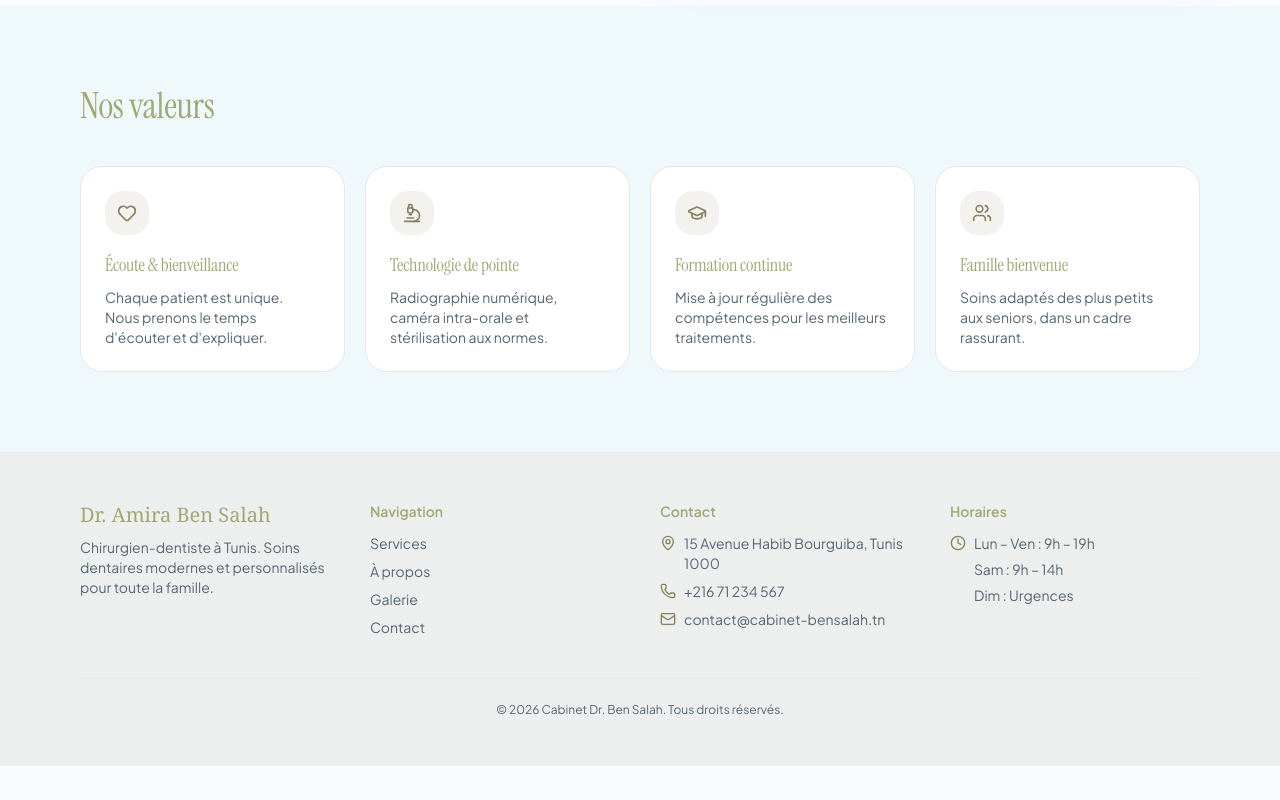
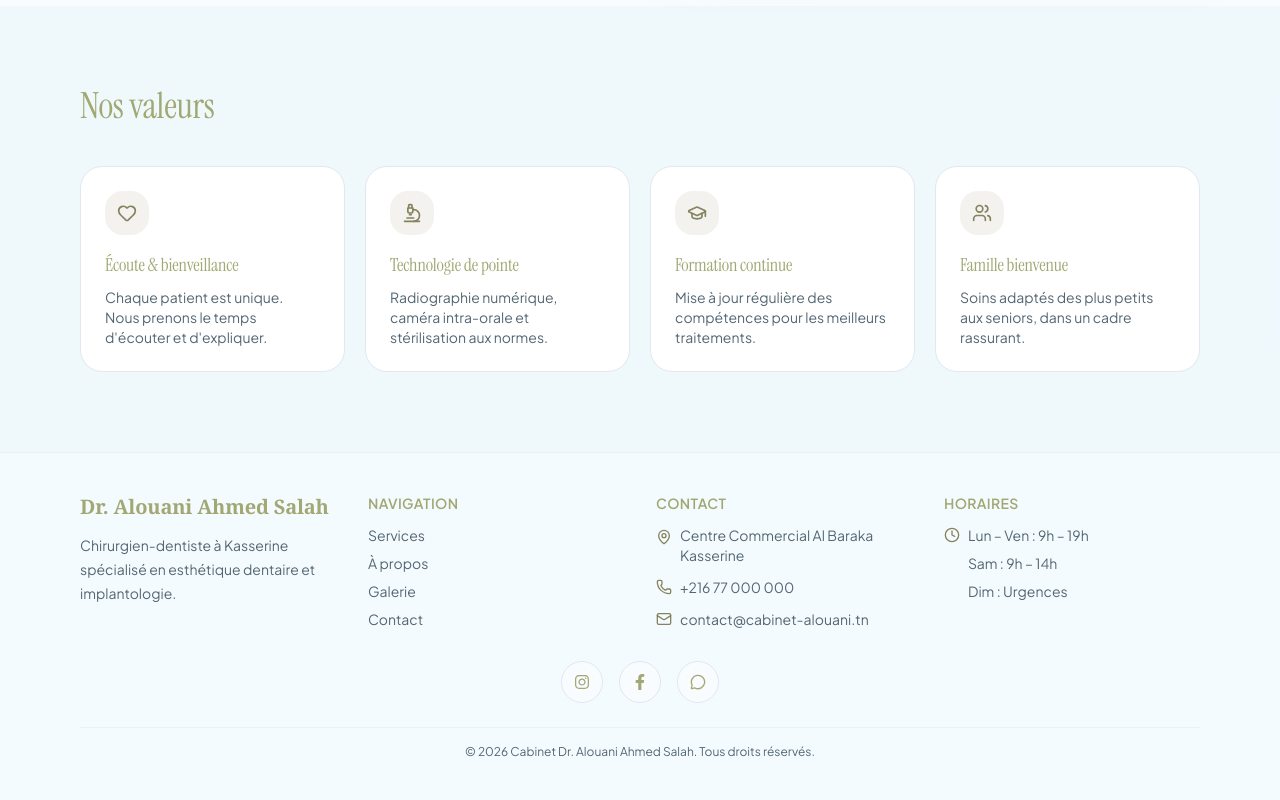
Before and after one commit to Yesserabedlmoujib/dentist-showcase-website, a React (Vite) app: page /about in a window 1280 px wide. Shown: the part 921-1721 px from the top of the page. Before the commit the page ends 1687 px from the top, so only its background shows below. Built offline with nearby package versions, Linux system fonts and the light colour scheme.

Commit message:
feat(footer): redesign footer with social media links and modern UI

```diff
--- a/package.json
+++ b/package.json
@@ -26,6 +26,7 @@
     "next-themes": "^0.4.6",
     "react": "^18.3.1",
     "react-dom": "^18.3.1",
+    "react-icons": "^5.6.0",
     "shadcn": "^4.7.0",
     "sonner": "^2.0.7",
     "tailwind-merge": "^3.6.0",
--- a/src/components/site-footer.tsx
+++ b/src/components/site-footer.tsx
@@ -1,86 +1,151 @@
 import { Link } from "@tanstack/react-router";
-import { MapPin, Phone, Mail, Clock } from "lucide-react";
+import { MapPin, Phone, Mail, Clock, MessageCircle } from "lucide-react";
+import { FaInstagram, FaFacebookF } from "react-icons/fa";
 
 export function SiteFooter() {
   return (
-    <footer className="border-t border-border/60 bg-primary/10">
-      <div className="mx-auto max-w-6xl px-4 py-12">
-        <div className="grid gap-10 md:grid-cols-4">
+    <footer className="border-t border-border/50 bg-secondary/20">
+      <div className="mx-auto max-w-6xl px-4 py-10">
+        {/* Top Grid */}
+        <div className="grid gap-8 md:grid-cols-4">
+          {/* Brand */}
           <div>
-            <div className="font-serif text-xl">Dr. Amira Ben Salah</div>
-            <p className="mt-2 text-sm text-muted-foreground">
-              Chirurgien-dentiste à Tunis. Soins dentaires modernes et
-              personnalisés pour toute la famille.
+            <h2 className="font-serif text-xl font-semibold">
+              Dr. Alouani Ahmed Salah
+            </h2>
+
+            <p className="mt-3 text-sm leading-6 text-muted-foreground">
+              Chirurgien-dentiste à Kasserine spécialisé en esthétique dentaire
+              et implantologie.
             </p>
           </div>
 
+          {/* Navigation */}
           <div>
-            <h4 className="mb-3 text-sm font-semibold">Navigation</h4>
+            <h4 className="mb-3 text-sm font-semibold uppercase tracking-wide">
+              Navigation
+            </h4>
+
             <ul className="space-y-2 text-sm text-muted-foreground">
               <li>
-                <Link to="/services" className="hover:text-foreground">
+                <Link to="/services" className="transition hover:text-primary">
                   Services
                 </Link>
               </li>
+
               <li>
-                <Link to="/about" className="hover:text-foreground">
+                <Link to="/about" className="transition hover:text-primary">
                   À propos
                 </Link>
               </li>
+
               <li>
-                <Link to="/gallery" className="hover:text-foreground">
+                <Link to="/gallery" className="transition hover:text-primary">
                   Galerie
                 </Link>
               </li>
+
               <li>
-                <Link to="/contact" className="hover:text-foreground">
+                <Link to="/contact" className="transition hover:text-primary">
                   Contact
                 </Link>
               </li>
             </ul>
           </div>
 
+          {/* Contact */}
           <div>
-            <h4 className="mb-3 text-sm font-semibold">Contact</h4>
-            <ul className="space-y-2 text-sm text-muted-foreground">
+            <h4 className="mb-3 text-sm font-semibold uppercase tracking-wide">
+              Contact
+            </h4>
+
+            <ul className="space-y-3 text-sm text-muted-foreground">
               <li className="flex items-start gap-2">
-                <MapPin className="mt-0.5 h-4 w-4 shrink-0 text-primary" />
-                <span>15 Avenue Habib Bourguiba, Tunis 1000</span>
+                <MapPin className="mt-1 h-4 w-4 shrink-0 text-primary" />
+
+                <span>
+                  Centre Commercial Al Baraka
+                  <br />
+                  Kasserine
+                </span>
               </li>
+
               <li className="flex items-center gap-2">
                 <Phone className="h-4 w-4 shrink-0 text-primary" />
-                <a href="tel:+21671234567" className="hover:text-foreground">
-                  +216 71 234 567
+
+                <a
+                  href="tel:+21677000000"
+                  className="transition hover:text-primary"
+                >
+                  +216 77 000 000
                 </a>
               </li>
+
               <li className="flex items-center gap-2">
                 <Mail className="h-4 w-4 shrink-0 text-primary" />
+
                 <a
-                  href="mailto:contact@cabinet-bensalah.tn"
-                  className="hover:text-foreground"
+                  href="mailto:contact@cabinet-alouani.tn"
+                  className="transition hover:text-primary"
                 >
-                  contact@cabinet-bensalah.tn
+                  contact@cabinet-alouani.tn
                 </a>
               </li>
             </ul>
           </div>
 
+          {/* Hours */}
           <div>
-            <h4 className="mb-3 text-sm font-semibold">Horaires</h4>
-            <ul className="space-y-1.5 text-sm text-muted-foreground">
+            <h4 className="mb-3 text-sm font-semibold uppercase tracking-wide">
+              Horaires
+            </h4>
+
+            <ul className="space-y-2 text-sm text-muted-foreground">
               <li className="flex items-center gap-2">
                 <Clock className="h-4 w-4 shrink-0 text-primary" />
                 <span>Lun – Ven : 9h – 19h</span>
               </li>
+
               <li className="pl-6">Sam : 9h – 14h</li>
               <li className="pl-6">Dim : Urgences</li>
             </ul>
           </div>
         </div>
 
-        <div className="mt-10 border-t border-border/60 pt-6 text-center text-xs text-muted-foreground">
-          © {new Date().getFullYear()} Cabinet Dr. Ben Salah. Tous droits
-          réservés.
+        {/* Social Icons Centered */}
+        <div className="mt-8 flex items-center justify-center gap-4">
+          <a
+            href="https://www.instagram.com/dentiste.77/"
+            target="_blank"
+            rel="noreferrer"
+            className="rounded-full border border-border bg-background p-3 transition-all hover:-translate-y-1 hover:border-primary hover:text-primary"
+          >
+            <FaInstagram className="h-4 w-4" />
+          </a>
+
+          <a
+            href="https://www.facebook.com/p/Cabinet-dentaire-Dr-Alouani-Ahmed-Salah-100092435431474/"
+            target="_blank"
+            rel="noreferrer"
+            className="rounded-full border border-border bg-background p-3 transition-all hover:-translate-y-1 hover:border-primary hover:text-primary"
+          >
+            <FaFacebookF className="h-4 w-4" />
+          </a>
+
+          <a
+            href="https://wa.me/21677000000"
+            target="_blank"
+            rel="noreferrer"
+            className="rounded-full border border-border bg-background p-3 transition-all hover:-translate-y-1 hover:border-primary hover:text-primary"
+          >
+            <MessageCircle className="h-4 w-4" />
+          </a>
+        </div>
+
+        {/* Bottom */}
+        <div className="mt-6 border-t border-border/50 pt-4 text-center text-xs text-muted-foreground">
+          © {new Date().getFullYear()} Cabinet Dr. Alouani Ahmed Salah. Tous
+          droits réservés.
         </div>
       </div>
     </footer>
```
Also changed, not shown: 1 other file (tests, documents, lock files or other folders).
